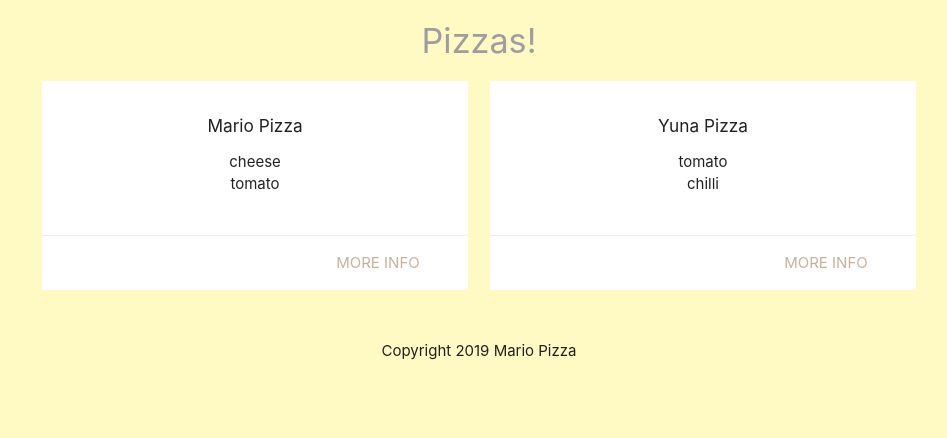
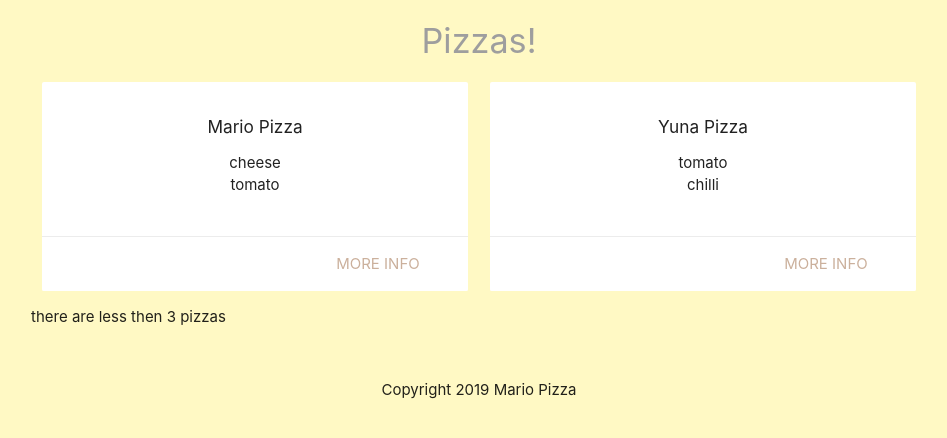
Before and after one commit to boyet007/php_tutorial, a PHP site: page / in a window 1280 px wide. Shown: the part 87-525 px from the top of the page, without its empty margins (161-1108 px from the left). Run offline with PHP 8.4, Linux system fonts and the light colour scheme; data comes from the database, SQL or seed files in the repository.

Commit message:
#29 - Control Flow Alt Syntax

```diff
--- a/index.php
+++ b/index.php
@@ -26,15 +26,15 @@
     <h4 class="center grey-text">Pizzas!</h4>
     <div class="container">
         <div class="row">
-            <?php foreach($pizzas as $pizza){ ?>
+            <?php foreach($pizzas as $pizza) : ?>
                 <div class="col s6 md3">
                     <div class="card z-depth-0">
                         <div class="card-content center">
                             <h6><?php echo htmlspecialchars($pizza['title']); ?></h6>
                             <ul>
-                                <?php foreach(explode(',', $pizza['ingredients']) as $ing) { ?>
+                                <?php foreach(explode(',', $pizza['ingredients']) as $ing) : ?>
                                     <li><?php echo htmlspecialchars($ing) ?></li>
-                                <?php } ?>
+                                <?php endforeach; ?>
                             </ul>
                         </div>
                         <div class="card-action right-align">
@@ -42,7 +42,12 @@
                         </div>
                     </div>
                 </div>
-            <?php } ?>
+            <?php endforeach; ?>
+            <?php if(count($pizzas) >= 3) : ?>
+                <p>there are 3 or more pizzas</p>
+            <?php else : ?>
+                <p>there are less then 3 pizzas</p>
+            <?php endif; ?>
         </div>
     </div>
 <?php include('templates/footer.php'); ?>
```
